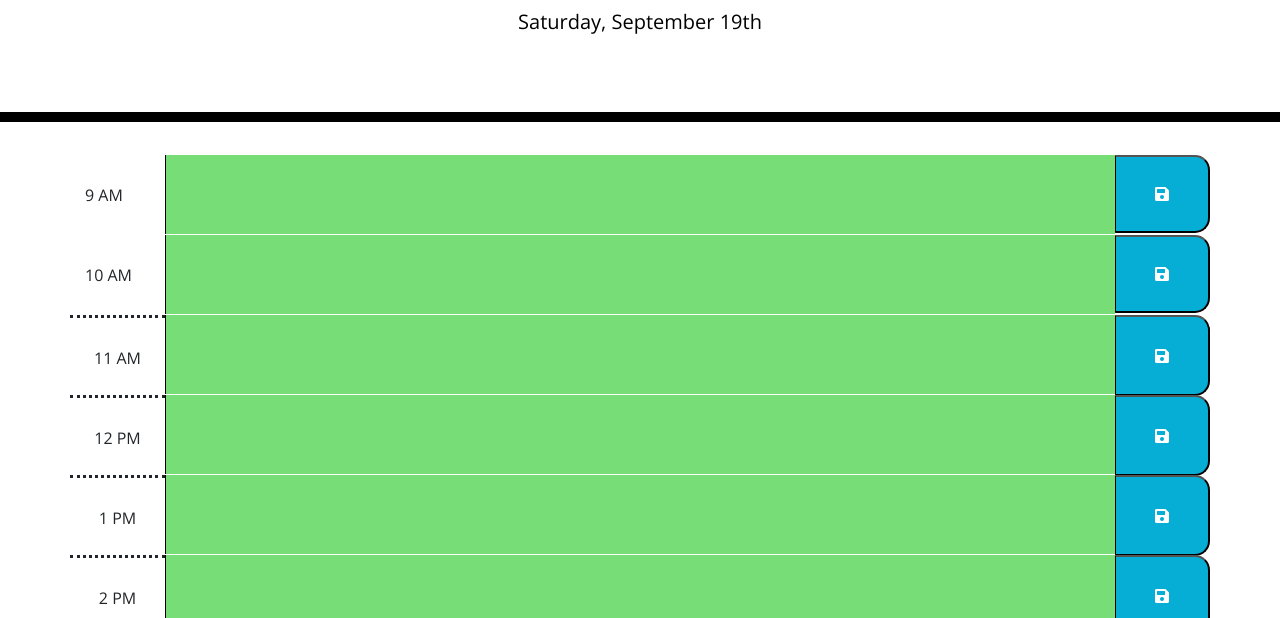
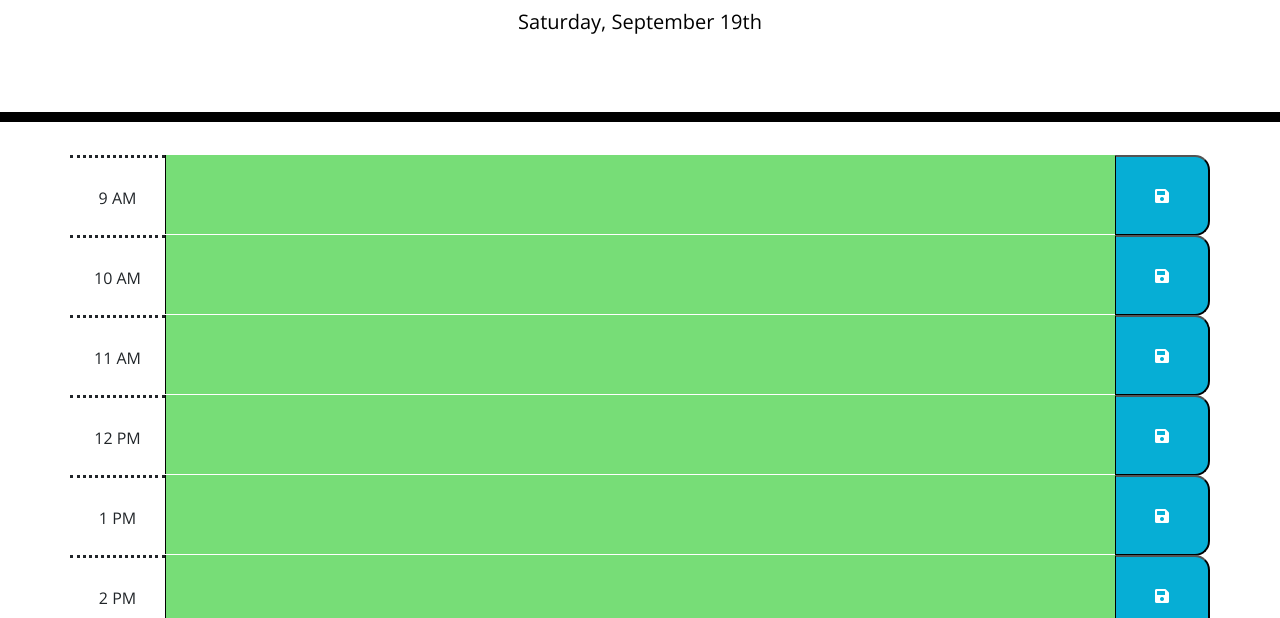
Before and after one commit to tiroxxx/workDayScheduler, a plain HTML site: page index.html in a window 1280 px wide. Shown: the part 182-800 px from the top of the page. Drawn offline with nearby package versions, Linux system fonts and the light colour scheme.

Commit message:
fixed a css issue

```diff
--- a/index.html
+++ b/index.html
@@ -22,7 +22,7 @@
   <div class="container">
 
     <div class="row">
-      <div class="col-sm-1">
+      <div class="col-sm-1 time-block">
         <p>9 AM</p>
       </div>
       <textarea id="9" class="col-sm-10 description" data-hour="9"></textarea>
@@ -30,7 +30,7 @@
     </div>
 
     <div class="row">
-      <div class="col-sm-1">
+      <div class="col-sm-1 time-block">
         <p>10 AM</p>
       </div>
       <textarea id="10" class="col-sm-10 description" data-hour="10"></textarea>
```
Also changed, not shown: assets/screenshot.PNG (added).
